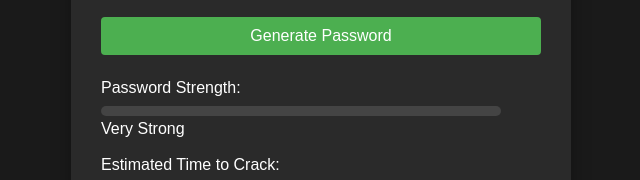
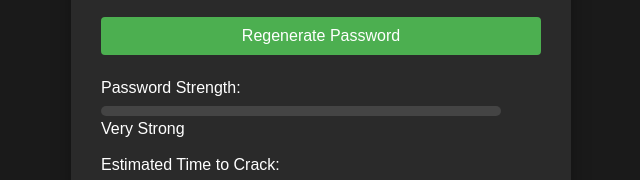
Before and after one commit to everydayspymaster/Password-generator, a plain HTML site: page index.html in a window 1280 px wide. Shown: the part 432-612 px from the top of the page, 319-959 px from the left. Drawn offline with Linux system fonts and the light colour scheme.

Commit message:
index.html

```diff
--- a/index.html
+++ b/index.html
@@ -213,7 +213,7 @@
                     </div>
                 </div>
             </div>
-            <button id="generate">Generate Password</button>
+            <button id="generate">Regenerate Password</button>
             <div class="password-info">
                 <div class="strength">
                     <label>Password Strength:</label>
```
